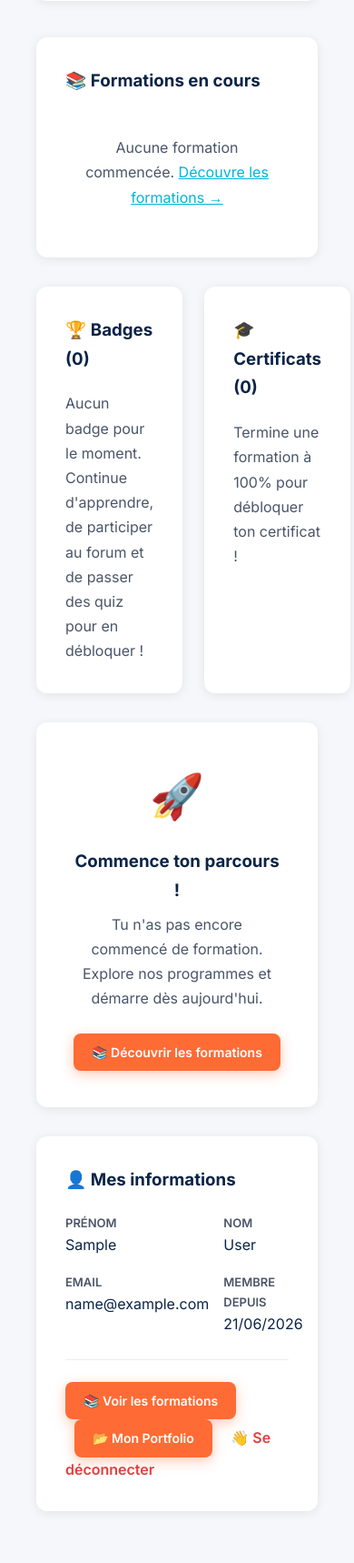
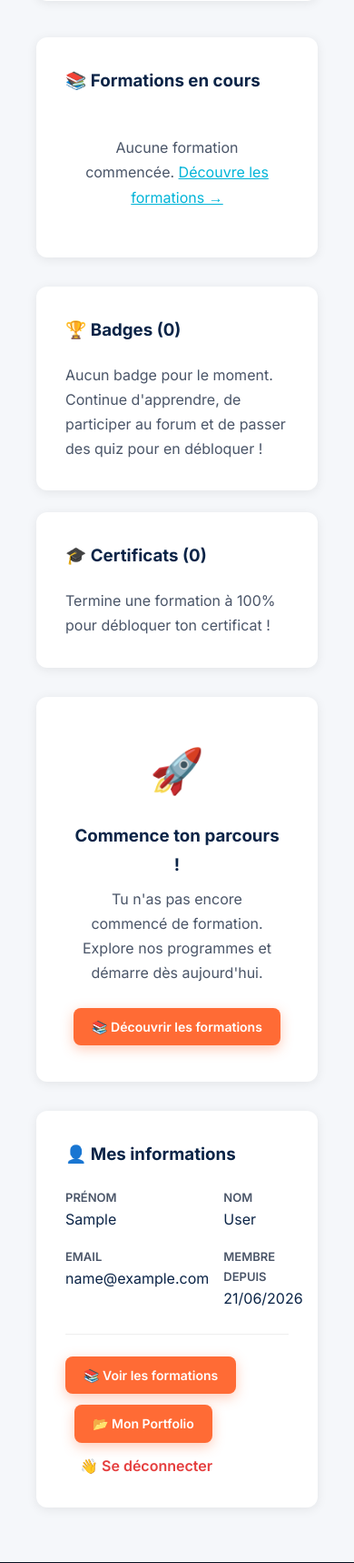
Before and after one commit to jr-belony/blessy-tech-academy, a Django app: page /dashboard/ in a window 390 px wide. Shown: the part 1664-3382 px from the top of the page at 91% size. Run offline with Django 5.2, Linux system fonts and the light colour scheme; the visitor is signed in with stand-in values (Sample User, id 1); data comes from the database, SQL or seed files in the repository; data that the repository does not hold is empty; some libraries are stand-ins or nearby versions.

Commit message:
fix: dashboard responsive, badges/certificats en colonne sur mobile, boutons espacés

```diff
--- a/blessy_tech_academy/academie/templates/academie/dashboard.html
+++ b/blessy_tech_academy/academie/templates/academie/dashboard.html
@@ -128,7 +128,7 @@
         </div>
 
         <!-- Badges + Certificats -->
-        <div style="display: grid; grid-template-columns: 1fr 1fr; gap: 24px; margin-bottom: 32px;">
+        <div class="badges-certifs-grid" style="display: grid; grid-template-columns: 1fr 1fr; gap: 24px; margin-bottom: 32px;">
 
             <!-- Badges -->
             <div style="background: white; padding: 32px; border-radius: 12px;
@@ -240,8 +240,8 @@
 
             </div>
 
-            <div style="margin-top: 24px; padding-top: 24px;
-                        border-top: 1px solid #eee;">
+            <div class="mes-infos-boutons" style="margin-top: 24px; padding-top: 24px;
+                        border-top: 1px solid #eee; display: flex; align-items: center; flex-wrap: wrap;">
                 <a href="{% url 'formations' %}" class="btn btn-principal">
                     📚 Voir les formations
                 </a>
@@ -265,4 +265,17 @@
         barre.style.width = barre.dataset.pourcentage + '%';
     });
 </script>
+
+<style>
+    @media (max-width: 576px) {
+        .badges-certifs-grid {
+            grid-template-columns: 1fr !important;
+        }
+        .mes-infos-boutons {
+            flex-direction: column !important;
+            align-items: flex-start !important;
+            gap: 12px !important;
+        }
+    }
+</style>
 {% endblock %}
```
